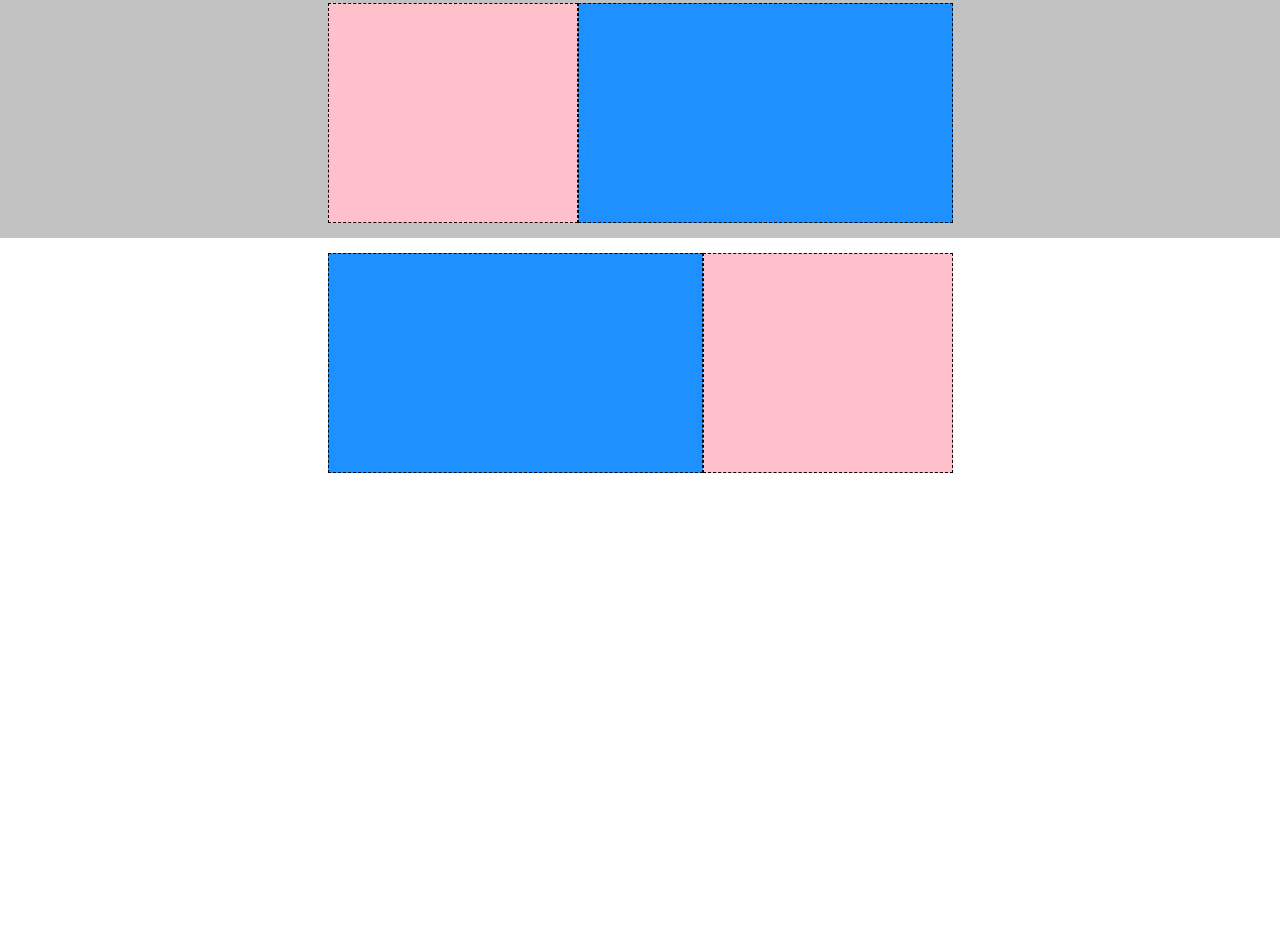
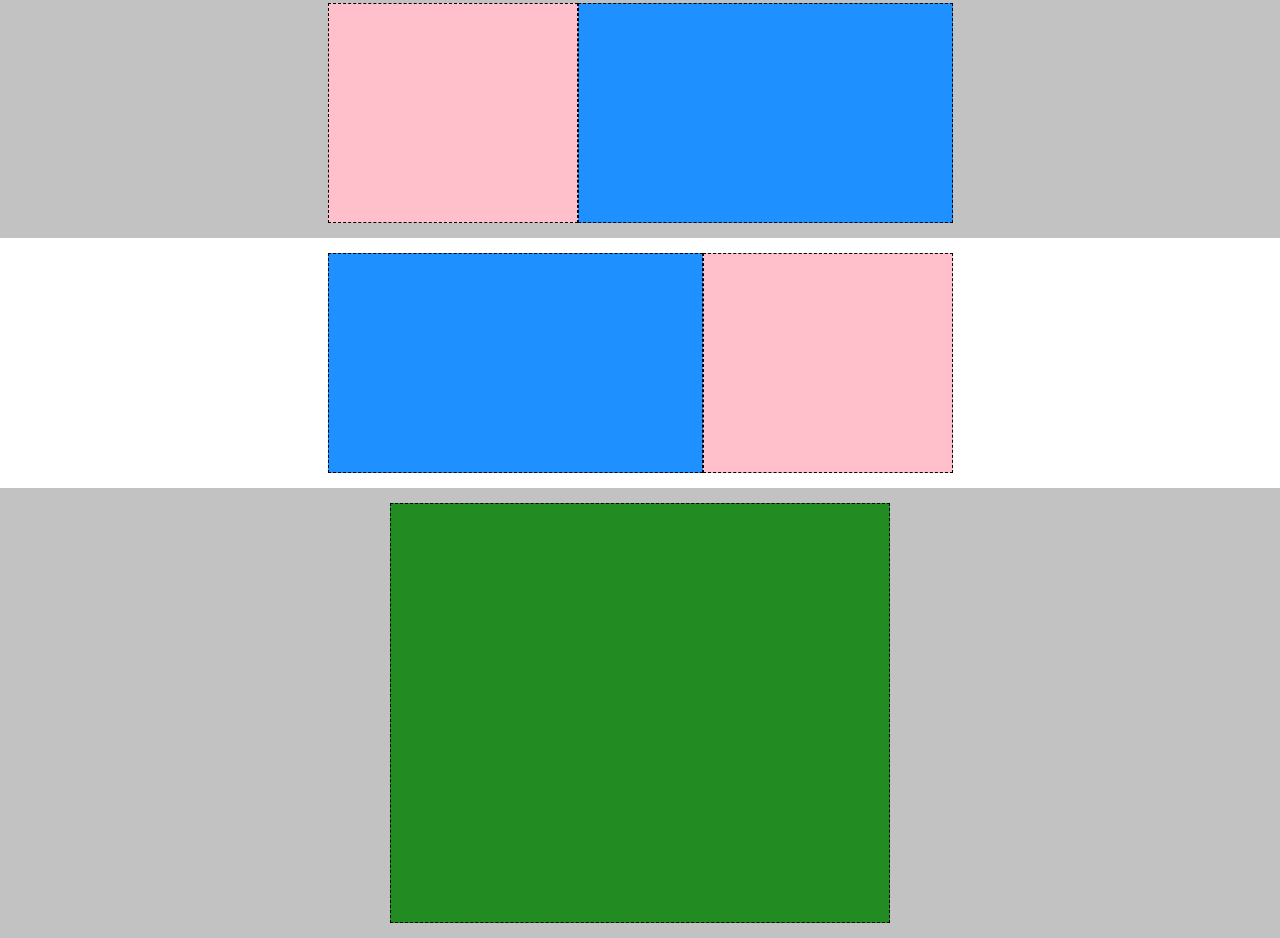
Before and after one commit to Emanuele-Colaci/htmlcss-struttura-discord, a plain HTML site: page index.html in a window 1280 px wide. Shown: the part 552-1490 px from the top of the page. Before the commit the page ends 1040 px from the top, so only its background shows below. Drawn offline with Linux system fonts and the light colour scheme.

Commit message:
FINE QUINTA SEZIONE

```diff
--- a/css/style.css
+++ b/css/style.css
@@ -120,5 +120,23 @@
 /* FINE TERZA SEZIONE */
 
 /* INIZIO QUINTA SEZIONE */
+.container4{
+    display: flex;
+    justify-content: center;
+    height: 450px;
+    padding: 15px;
+    background-color: rgb(194, 194, 194);
+}
 
+.row1{
+    display: flex;
+    width: 40%;
+    height: 100%;
+}
+
+.primo-col-sezione-5{
+    width: 100%;
+    border: dashed 1px black;
+    background-color: #228b22;
+}
 /* FINE QUINTA SEZIONE */
--- a/index.html
+++ b/index.html
@@ -81,7 +81,13 @@
             <!-- FINE SECONDA E QUARTA SEZIONE -->
 
             <!-- INIZIO QUINTA SEZIONE -->
+            <div class="container4">
+                <div class="row1">
+                    <div class="primo-col-sezione-5">
 
+                    </div>
+                </div>
+            </div>
             <!-- FINE QUINTA SEZIONE -->
         </main>
         <!-- FINE MAIN -->
```
